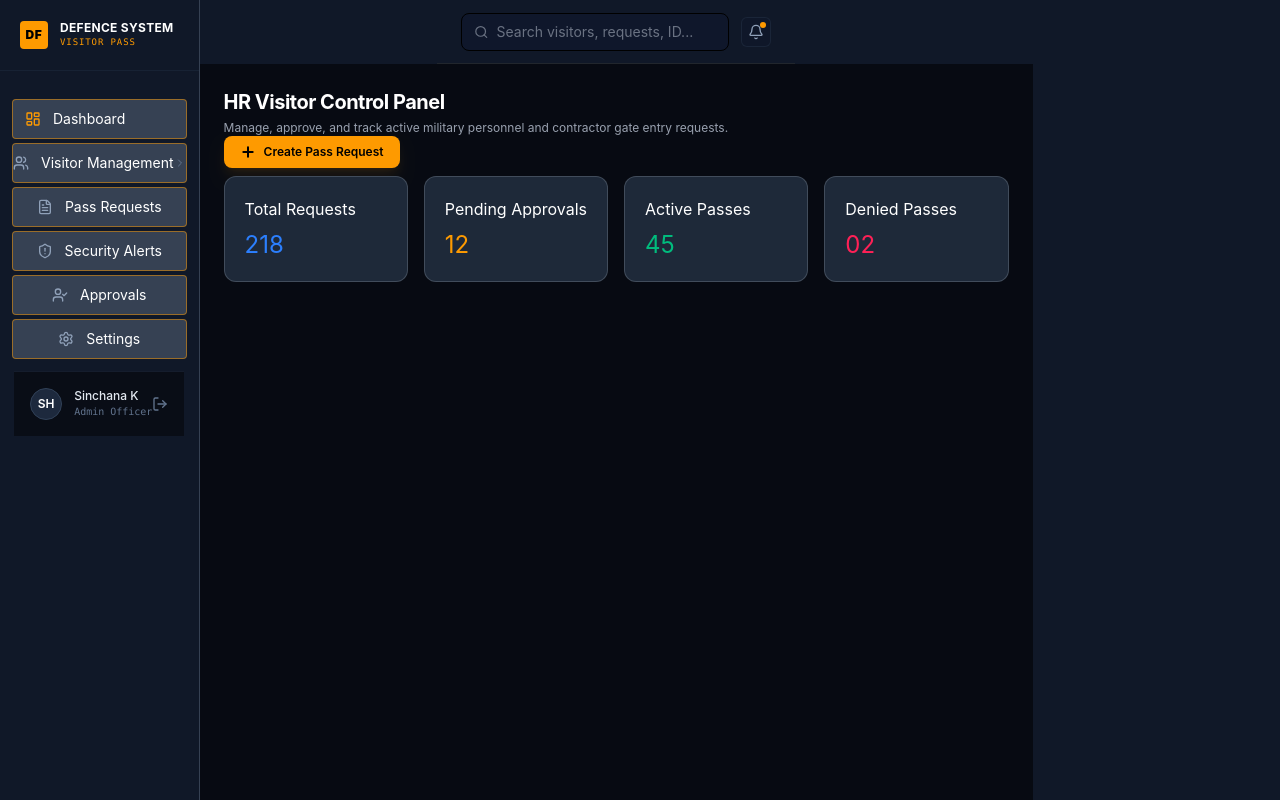
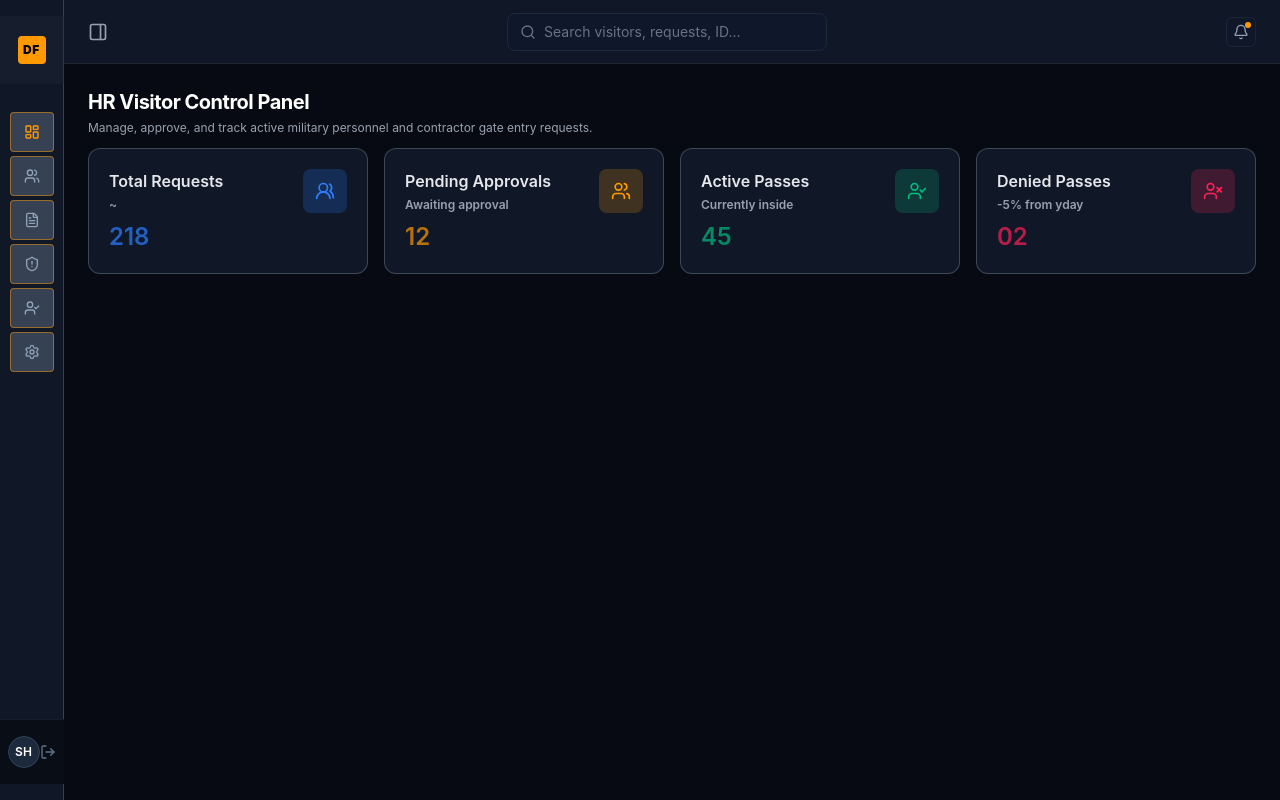
Before and after one commit to sin-h43/Defence-Pass-Management-System, a React (Vite) app in the folder defence-portal/: page /hr in a window 1280 px wide. Built offline with nearby package versions, Linux system fonts and the light colour scheme.

Commit message:
Added slidable sidebar, redesigned the metric cards

```diff
--- a/defence-portal/src/components/DashboardLayout.tsx
+++ b/defence-portal/src/components/DashboardLayout.tsx
@@ -1,10 +1,12 @@
 import {cn} from '../lib/utils'
 import React, {useState} from 'react';
-import { LayoutDashboard,Users, FileText, ShieldAlert, UserCheck, Settings, LogOut, ChevronRight,Search, Bell } from 'lucide-react';
+import { LayoutDashboard,Users, FileText, ShieldAlert, UserCheck, Settings, LogOut, ChevronRight,Search, Bell, PanelLeft,PanelRight } from 'lucide-react';
 
 
 export default function DashboardLayout({children}: {children: React.ReactNode}){
     const [activeTab, setActiveTab] = useState("Dashboard")
+    const [isPanelOpen, setIsPanelOpen] = useState(false)
+
     const navItems = [
         {name:"Dashboard", icon: LayoutDashboard},
         {name:"Visitor Management", icon: Users, hasSub:true},
@@ -17,18 +19,25 @@ export default function DashboardLayout({children}: {children: React.ReactNode})
     return(
         <div className='flex w-screen h-screen overflow-hidden'>
             {/*SideBar nav */}
-            <aside className='bg-gray-900 border-r border-gray-700 flex flex-col justify-start items-center gay-3'>
+            <aside className={cn('bg-gray-900 border-r border-gray-700 flex flex-col justify-between p-4 shrink-0 transition-all duration-300 ease-in-out gap-3',
+              isPanelOpen? 'w-64 items-stretch' : 'w-16 items-center px-2'
+            )}>
             <div>
                 {/*header logo box*/}
-             <div className="p-5 border-b border-slate-800/60 flex items-center gap-3">
+             <div className={cn("p-5 border-b border-slate-800/60 flex items-center gap-3",
+                !isPanelOpen && 'border-none bg-gray-800/40 justify-center'
+             )}>
             <div className="h-7 w-7 bg-amber-500 rounded flex items-center justify-center font-black text-black text-xs tracking-wider">
               DF
             </div>
-            <div>
+            {isPanelOpen && (
+              <div >
               <h1 className="font-bold text-xs tracking-wide text-white uppercase">Defence System</h1>
               <p className="text-[9px] text-amber-500 font-mono tracking-widest uppercase">Visitor Pass</p>
             </div>
+            )}
           </div>
+
           <nav className='p-3 space-y-1 mt-4 text-white'>
             {navItems.map((item)=>{
                 const Icon = item.icon
@@ -38,14 +47,15 @@ export default function DashboardLayout({children}: {children: React.ReactNode})
                         key={item.name}
                         onClick={()=>setActiveTab(item.name)}
                         className={cn(
-                            "h-10 bg-gray-700 rounded border border-amber-500/50 flex items-center text-sm hover:bg-gray-800 cursor-pointer transition-colors w-full",
-              isActive ? 'px-3 justify-start' : 'justify-center p-0'
+                          "group w-full h-10 bg-gray-700 rounded border border-amber-500/50 flex items-center text-sm hover:bg-gray-800 cursor-pointer transition-colors",
+              isActive ? 'px-3 justify-between' : 'justify-center p-0',
+              !isPanelOpen && 'justify-center px-0'
               )}>
                 <div className="flex items-center gap-3">
                     <Icon className={cn("h-4 w-4", isActive ? "text-amber-500" : "text-slate-400 group-hover:text-slate-200")} />
-                    <span>{item.name}</span>
+                    {isPanelOpen && <span>{item.name}</span>}
                   </div>
-                  {item.hasSub && (
+                  {item.hasSub && isPanelOpen && (
                     <ChevronRight className="h-3 w-3 text-slate-500 group-hover:text-slate-300" />
                   )}
               </button>
@@ -59,21 +69,27 @@ export default function DashboardLayout({children}: {children: React.ReactNode})
             <div className="h-8 w-8 rounded-full bg-slate-800 border border-slate-700 flex items-center justify-center text-xs font-semibold text-white">
               SH
             </div>
-            <div className='items-down'>
+            {isPanelOpen && (
+              <div className='items-down'>
               <p className="text-xs font-medium text-slate-200">Sinchana K</p>
               <p className="text-[10px] text-slate-500 font-mono">Admin Officer</p>
             </div>
+            )}
           </div>
           <button className="text-slate-500  hover:text-rose-400 transition-colors">
             <LogOut className="h-4 w-4" />
           </button>
         </div>
         </aside>
-        <main className='flex flex-col items-center'>
+        <main className='flex flex-col flex-1 overflow-hidden'>
             {/*Top Header Bar */}
             <header className="h-16 bg-gray-900 border-b border-[#21262d] shrink-0 flex items-center justify-between px-6 z-10 gap-3">
-            <div className="flex items-center bg-slate-900 border border-slate-850 rounded-lg px-3 py-2">
-              <Search className="text-gray-500 mr-2 h-4 w-4" />
+              <div className='text-gray-400'
+                onClick={()=> setIsPanelOpen(!isPanelOpen)}>
+                {isPanelOpen ? <PanelLeft size={20} /> : <PanelRight size={20}/>}
+              </div>
+            <div className="flex items-center bg-slate-900 border border-slate-800 rounded-lg px-3 py-2 w-80">
+              <Search className="text-gray-500 mr-2 h-4 w-4 shrink-0" />
               <input
                 type="text"
                 placeholder="Search visitors, requests, ID..."
--- a/defence-portal/src/pages/hr/HrDashboard.tsx
+++ b/defence-portal/src/pages/hr/HrDashboard.tsx
@@ -1,54 +1,80 @@
 import {cn} from '../../lib/utils'
 import DashboardLayout from '@/components/DashboardLayout';
-import React, {useState} from 'react';
-import {Plus, ShieldCheck} from 'lucide-react'
+import {Users, UserX, UsersRound, UserCheck} from 'lucide-react'
 
 // Reusable card structure defined locally to keep things robust
 interface MetricCardProps {
   title: string
+  body: string
   value: string
   type: "pending" | "active" | "denied" | "total"
 }
-function MetricCard({title, value, type}: MetricCardProps){
+function MetricCard({title, value, body, type}: MetricCardProps){
+        const iconMap = {
+            pending: Users,
+            active: UserCheck,
+            denied: UserX,
+            total: UsersRound,
+        }
+        const iconColorMap = {
+            pending: "text-amber-500",
+            active: "text-emerald-500",
+            denied: "text-rose-500",
+            total: "text-blue-500",
+        }
 
+        const IconComponent = iconMap[type]
         return(
-             <div className='bg-[#0bf19] border border-gray-600/80 p-5 rounded-xl text-white bg-gray-800'>
-            <p>{title}</p>
-            <p className={cn(
-                "text-2xl front-bold mt-2",
-                type === 'pending' && "text-amber-500",
-                type === 'active' && "text-emerald-500",
-                type === 'denied' && "text-rose-500",
-                type === 'total' && "text-blue-500",
-            )}> {value}</p>
+            <div className='flex items-start justify-between group bg-gray-900 border border-gray-600/80 p-5 rounded-xl text-gray-200 font-semibold hover:bg-gray-800 '>
+            <div className='space-y-1'>
+                <p className={cn(
+                    type === 'pending' && "group-hover:text-amber-500 ",
+                    type === 'active' && "group-hover:text-emerald-500",
+                    type === 'denied' && "group-hover:text-rose-500",
+                    type === 'total' && "group-hover:text-blue-500",
+                )}
+                >{title}</p>
+                <p className="text-xs  text-gray-400 max-w-sm">{body}</p>
+                <p className={cn(
+                    "text-2xl font-semibold mt-2 ",
+                    type === 'pending' && "text-amber-500/70 ",
+                    type === 'active' && "text-emerald-500/70",
+                    type === 'denied' && "text-rose-500/70",
+                    type === 'total' && "text-blue-500/70",
+                )}> {value}</p>
+            </div>
+            <div className={cn(
+                "p-3 rounded-lg shrink-0",
+                    type === 'pending' && "bg-amber-500/20 ",
+                    type === 'active' && "bg-emerald-500/20",
+                    type === 'denied' && "bg-rose-500/20",
+                    type === 'total' && "bg-blue-500/20",
+            )}>
+                <IconComponent className={cn(
+                    "h-5 w-5",
+                    iconColorMap[type]
+                )} />
+            </div>
         </div>
         )
 }
 
 export default function HrDashboard(){
-    const [isPanelOpen, setIsPanelOpen] = useState(false)
-
     return(
         <DashboardLayout>
             <div className='space-y-6 '>
             {/*Head description Section */}
-                <div>
+                <div className='mb-3'>
                     <h2 className='text-xl font-bold text-white tracking-tight'>HR Visitor Control Panel</h2>
                     <p className='text-xs text-gray-400 mt-1'>Manage, approve, and track active military personnel and contractor gate entry requests.</p>
                 </div>
             </div>
-
-            <button
-                onClick={()=> setIsPanelOpen(true)}
-                className='flex items-center gap-2 bg-amber-500 hover:bg-amber text-black px-4 py-2 rounded-lg text-xs font-semibold transition-all shadow-lg shadow-amber-500/10 cursor-pointer'>
-                    <Plus className = "h-4 w-4 stroke-[3]" /> Create Pass Request
-            </button>
             {/*Metric Overview Row */}
         <div className="grid grid-cols-1 mt-2 md:grid-cols-4 gap-4">
-          <MetricCard title="Total Requests" value="218" type="total"  />
-          <MetricCard title="Pending Approvals" value="12" type="pending" />
-          <MetricCard title="Active Passes" value="45" type="active" />
-          <MetricCard title="Denied Passes" value="02" type="denied" />
+          <MetricCard title="Total Requests"body='~' value="218" type="total"  />
+          <MetricCard title="Pending Approvals" body='Awaiting approval' value="12" type="pending" />
+          <MetricCard title="Active Passes" body='Currently inside' value="45" type="active" />
+          <MetricCard title="Denied Passes" body='-5% from yday' value="02" type="denied" />
         </div>
         </DashboardLayout>
     )
```
